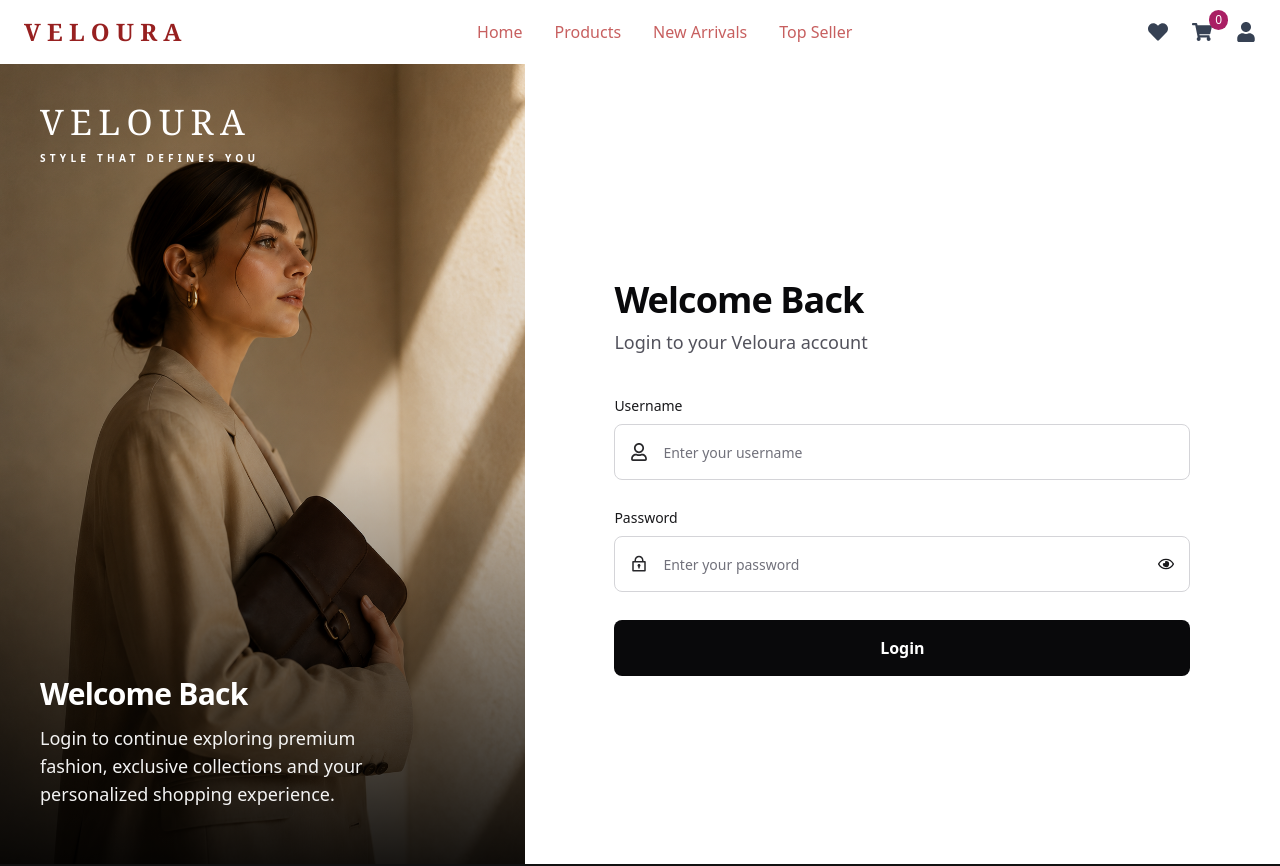
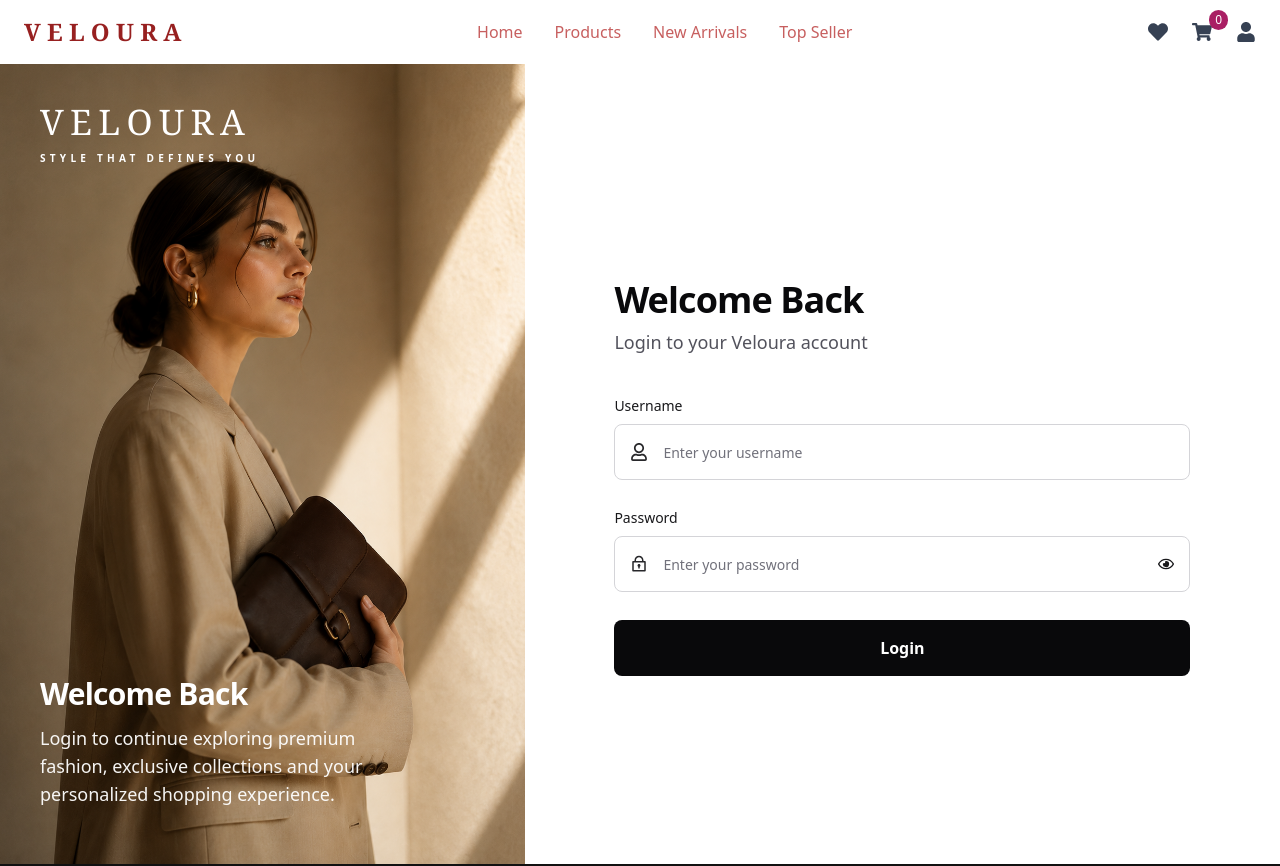
Before and after one commit to HS0807/my-e-commerceshop, a Next.js app: page /loginpage in a window 1280 px wide. Shown: the top 866 px of the page. Built offline with nearby package versions, Linux system fonts and the light colour scheme.

Commit message:
changing backgraound

```diff
--- a/src/app/loginpage/page.js
+++ b/src/app/loginpage/page.js
@@ -39,7 +39,7 @@ export default function Login() {
                         className="object-cover object-center"
                     />
 
-                    <div className="absolute inset-0 bg-gradient-to-t from-black/90 via-black/15 to-black/5" />
+                    <div className="absolute inset-0 from-black/90 via-black/15 to-black/5" />
 
                     <Link href="/" className="absolute left-10 top-10 text-white">
                         <span className="block font-serif text-[2.2rem] leading-none tracking-[0.18em]">
```
